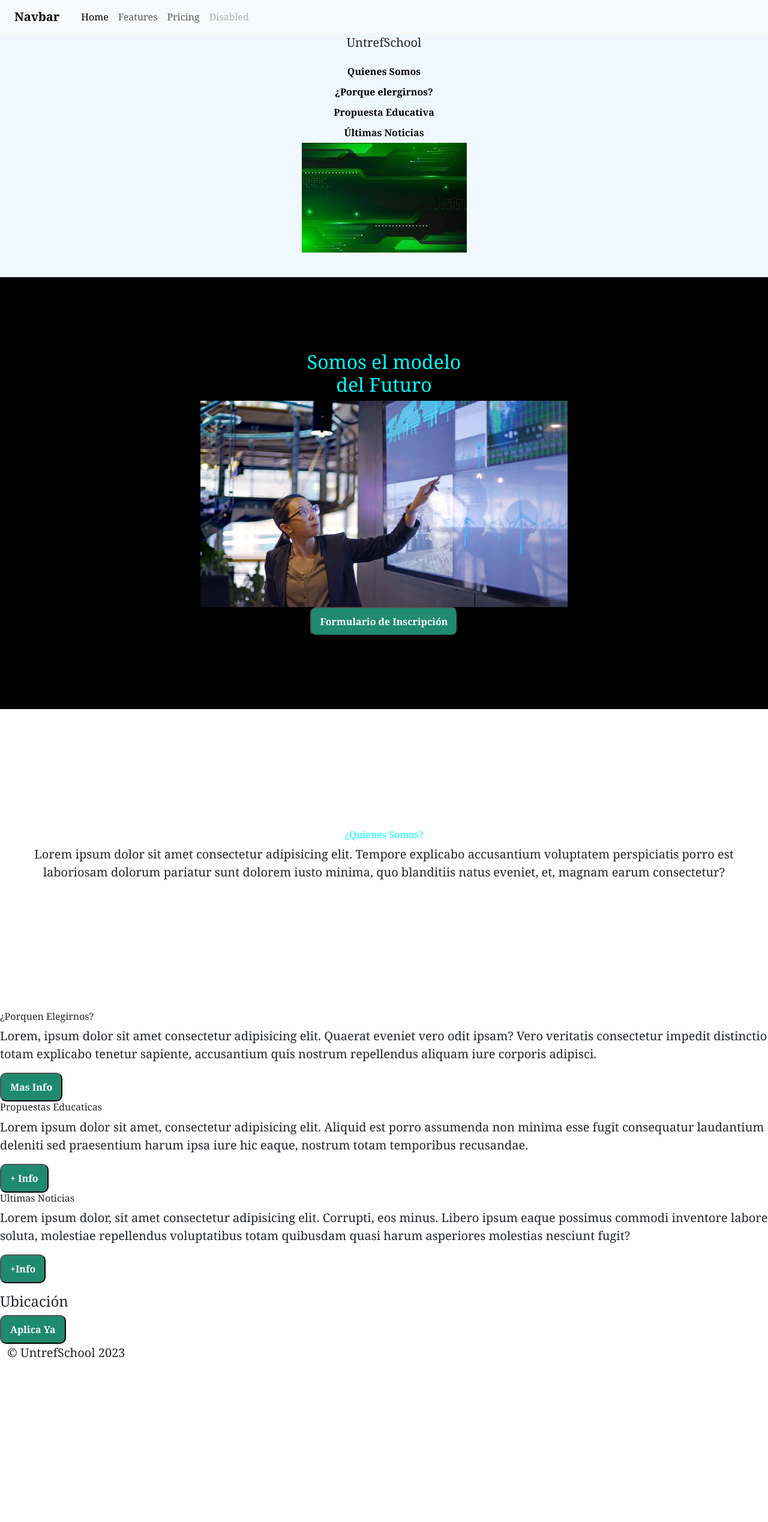
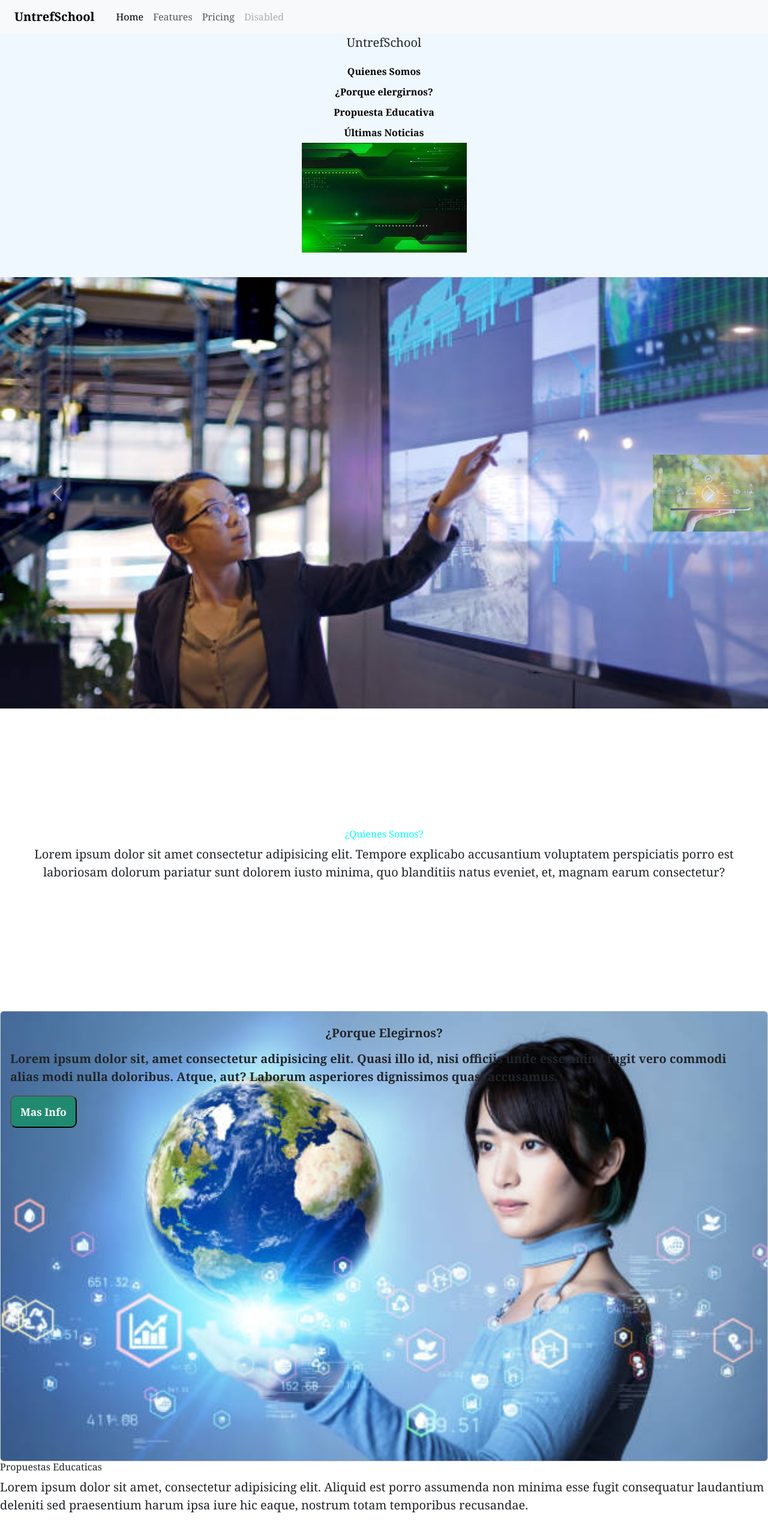
Before and after one commit to Esmeraldapriss/Proyecto-Integradro-Web-UnTref-Roxana.Soto, a plain HTML site: page index.html in a window 1280 px wide. Shown: the top 2537 px of the page at 60% size. Before the commit the page ends 2286 px from the top, so only its background shows below. Drawn offline with nearby package versions, Linux system fonts and the light colour scheme.

Commit message:
enproceso

```diff
--- a/ccs/index.css
+++ b/ccs/index.css
@@ -81,13 +81,7 @@ color: #FC7300;
     justify-content: center;
     text-align: center;
     flex-direction: column;
-    height: 90vh;
-    background-image: linear-gradient(
-      0deg,
-      rgba(0,0,0,5),
-      rgba(0,0,0,5)
-)
-,url(".img/docente.jpg");
+    background-image: url(./img/docente.jpg); max-width: 100%;
     background-repeat: no-repeat;
     background-size: cover;
     background-position: center center;
@@ -100,12 +94,20 @@ color: aqua;
 text-align: center;
 padding: 200px 12px;
 }
-
-#¿porque-elergirnos? .container{
-padding: 100px 0px;
+#nuestros-programas.container{
+padding: 150px 12px;
 }
 
-#¿porque-elergirnos?{
-    background-color: rgb(30,30,30);
-    color: white
-    }
+#nuestros-programas h3{
+margin-top: 0;
+}
+
+#nuestros-programas param{
+    text-align: center;
+}
+
+#nuestros-programas.carta{
+    text-align: center;
+padding: 100px 0px;
+background-color: rgb(30,30,30);
+ }
--- a/index.html
+++ b/index.html
@@ -12,7 +12,7 @@
     <header id="encabezado">
         <nav class="navbar navbar-expand-lg bg-body-tertiary">
             <div class="container-fluid">
-              <a class="navbar-brand" href="#">Navbar</a>
+              <a class="navbar-brand" href="#">UntrefSchool</a>
               <button class="navbar-toggler" type="button" data-bs-toggle="collapse" data-bs-target="#navbarNavAltMarkup" aria-controls="navbarNavAltMarkup" aria-expanded="false" aria-label="Toggle navigation">
                 <span class="navbar-toggler-icon"></span>
               </button>
@@ -30,7 +30,7 @@
             <p class="Titulo">UntrefSchool</p>
         <nav>
             <a href="">Quienes Somos</a>
-            <a href="">¿Porque elergirnos?</a>
+            <a href="porque-elerginos">¿Porque elergirnos?</a>
             <a href="">Propuesta Educativa</a>
                 <a href="">Últimas Noticias</a>
                 <figure id="logo">
@@ -39,14 +39,28 @@
             </nav>
         </div>
     </header>
+    <section id="carouselExampleInterval" class="carousel slide" data-bs-ride="carousel">
+        <div class="carousel-inner">
+          <div class="carousel-item active" data-bs-interval="10000">
+            <img src="./img/docente.jpg" class="d-block w-100" alt="...">
+          </div>
+          <div class="carousel-control-next" data-bs-interval="2000">
+            <img src="./img/tabl.jpg" class="d-block w-100" alt="...">
+          </div>
+          <div class="carousel-item">
+            <img src="./img/plan.jpg" class="d-block w-100" alt="...">
+          </div>
+        </div>
+        <button class="carousel-control-prev" type="button" data-bs-target="#carouselExampleInterval" data-bs-slide="prev">
+          <span class="carousel-control-prev-icon" aria-hidden="true"></span>
+          <span class="visually-hidden">Previous</span>
+        </button>
+        <button class="carousel-control-next" type="button" data-bs-target="#carouselExampleInterval" data-bs-slide="next">
+          <span class="carousel-control-next-icon" aria-hidden="true"></span>
+          <span class="visually-hidden">Next</span>
+        </button>
+    </section>
 
-    <section id="hero">
-        <h1>Somos el modelo  <br>del Futuro</h1>
-        <img src="img/docente.jpg" class="img01" alt="">
-        <form action="insertar vinculo de formulario">
-        <button>Formulario de Inscripción</button>
-        </form>
-    </section>
 
     <section id="Informacion-UntrefSchool">
         <div class="container">
@@ -57,15 +71,17 @@
 </div>
     </section>
 
-    <section id="¿porque-elergirnos?">
-        <div class="container">
+    <section id="nuestro-programas">
+        <div class="card text-bg fw-bold">
+            <img src="./img/Mun.jpg" class="card-img" alt="...">
+            <div class="card-img-overlay">
+              <h5 class="display-7 text-center p-2 titulo fw-bold">¿Porque Elegirnos?</h5>
+              <p class="parrafo">Lorem ipsum dolor sit, amet consectetur adipisicing elit. Quasi illo id, nisi officiis unde esse animi fugit vero commodi alias modi nulla doloribus. Atque, aut? Laborum asperiores dignissimos quasi accusamus.</p>
+              <p class="button"> <button><small>Mas Info</small></button></p>
+            </div>
+
         </div>
-            <div class="carta">
-            <h3>¿Porquen Elegirnos?<front-end></front-end></h3>
-            <p>Lorem, ipsum dolor sit amet consectetur adipisicing elit. Quaerat eveniet vero odit ipsam? Vero veritatis consectetur impedit distinctio totam explicabo tenetur sapiente, accusantium quis nostrum repellendus aliquam iure corporis adipisci.</p>
-            <Button>Mas Info</Button>
-        </div>
-        <div class="carta">
+          <div class="carta">
             <h3>Propuestas Educaticas</h3>
             <p>Lorem ipsum dolor sit amet, consectetur adipisicing elit. Aliquid est porro assumenda non minima esse fugit consequatur laudantium deleniti sed praesentium harum ipsa iure hic eaque, nostrum totam temporibus recusandae.</p>
             <button>+ Info</button>
```
Also changed, not shown: img/hoja.jpg (added), img/mano.jpg (added), img/tabl.jpg (added).
